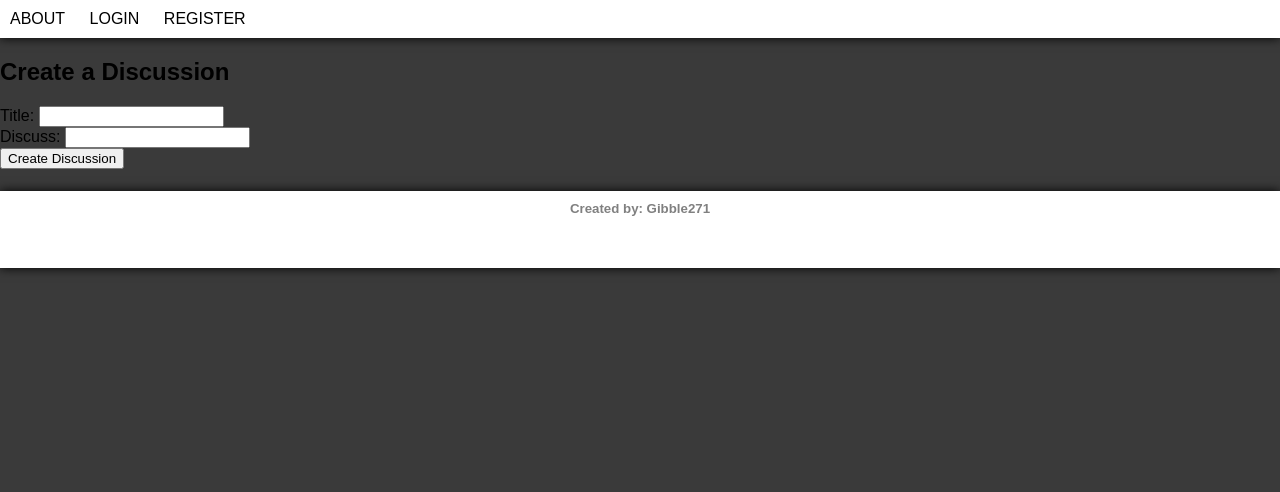
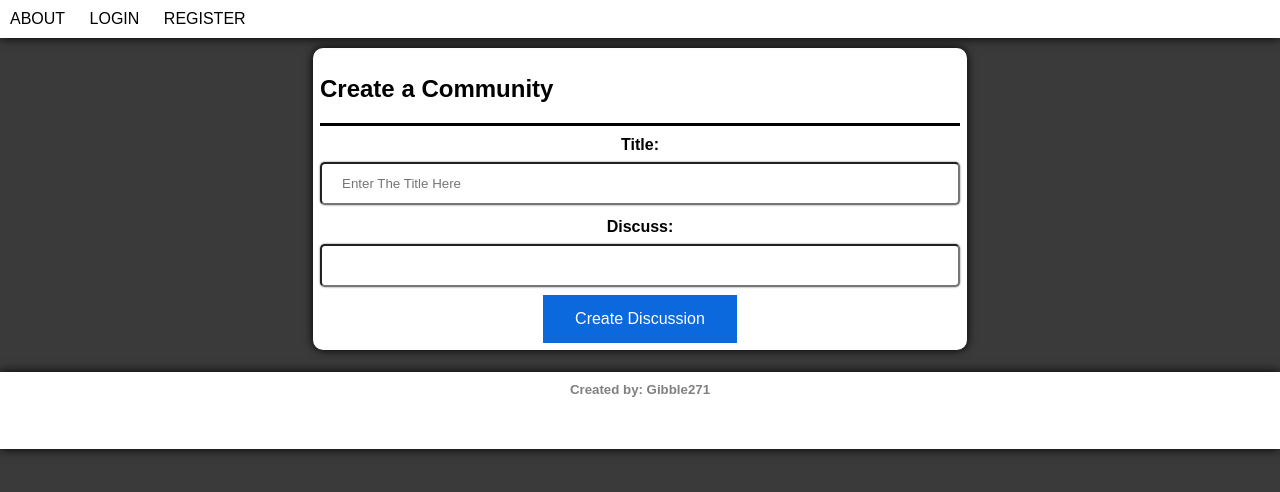
Before and after one commit to Gibble271/Blog_flask_1, a Flask app: page /create/1/discussion in a window 1280 px wide. Shown: the top 492 px of the page. Run offline with Flask 2, Linux system fonts and the light colour scheme.

Commit message:
create discussion design

```diff
--- a/blog/templates/create_Discussion.html
+++ b/blog/templates/create_Discussion.html
@@ -1,15 +1,19 @@
 {% extends "base.html" %}
 {% block content %}
-<header><h2>Create a Discussion</h2></header>
-<form method="POST">
-    {{ form.hidden_tag() }}
-    <div>{{form.title.label()}}
-        {{form.title()}}
-    </div>
-    <div>{{form.body.label()}}
-        {{form.body()}}
-    </div>
-    <div>{{form.submit()}}</div>
-</form>
 
+<div class="card-s">
+    <header><h2>Create a Community</h2></header>
+    <form method="POST">
+        {{form.hidden_tag()}}
+        <div class="form-control">
+            {{form.title.label()}}
+            {{form.title(class="text_field", placeholder="Enter The Title Here")}}
+        </div>
+        <div class="form-control">
+            {{form.body.label()}}
+            {{form.body(class="text_field")}}
+        </div>
+        <div>{{form.submit(class="btn")}}</div>
+    </form>
+</div>
 {% endblock %}
```
